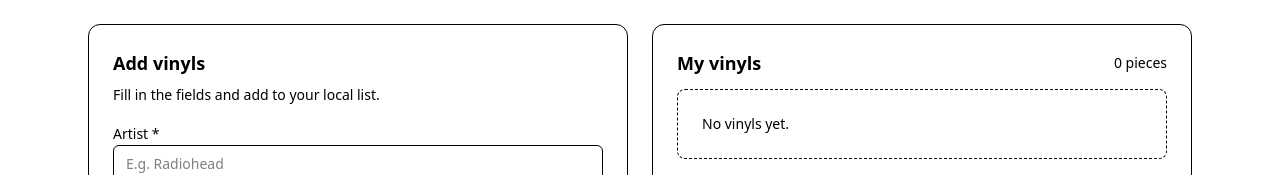
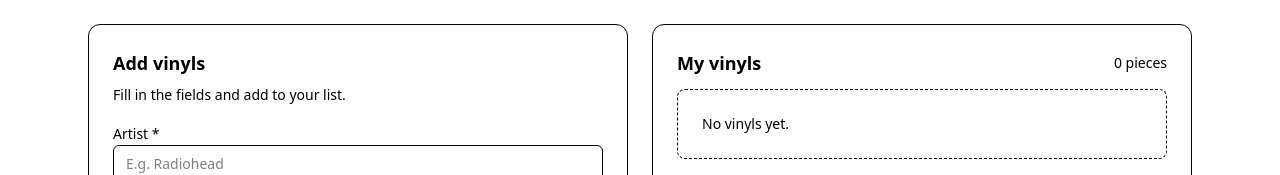
Before and after one commit to LukasKnudsen/VinylTracker, a React (Vite) app: page / in a window 1280 px wide. Shown: the top 175 px of the page. Built offline with nearby package versions, Linux system fonts and the light colour scheme.

Commit message:
only digits can be used in form

```diff
--- a/src/components/VinylForm.tsx
+++ b/src/components/VinylForm.tsx
@@ -65,9 +65,13 @@ export default function VinylForm({ onSubmit }: Props) {
               <input
                 className="w-full rounded-md border border-border bg-background px-3 py-2 text-sm"
                 value={year}
-                onChange={(e) => setYear(e.target.value)}
+                onChange={(e) => {
+                  const onlyDigits = e.target.value.replace(/\D/g, "")
+                  setYear(onlyDigits.slice(0, 4))
+                }}
                 placeholder="2007"
                 inputMode="numeric"
+                pattern="\d*"
               />
             </div>
 
--- a/src/pages/Home.tsx
+++ b/src/pages/Home.tsx
@@ -20,7 +20,7 @@ export default function Home() {
         <div className="rounded-xl border border-border bg-background p-6">
           <h2 className="text-lg font-semibold">Add vinyls</h2>
           <p className="mt-2 text-sm text-muted-foreground">
-            Fill in the fields and add to your local list.
+            Fill in the fields and add to your list.
           </p>
 
           <VinylForm onSubmit={addVinyl} />
```
